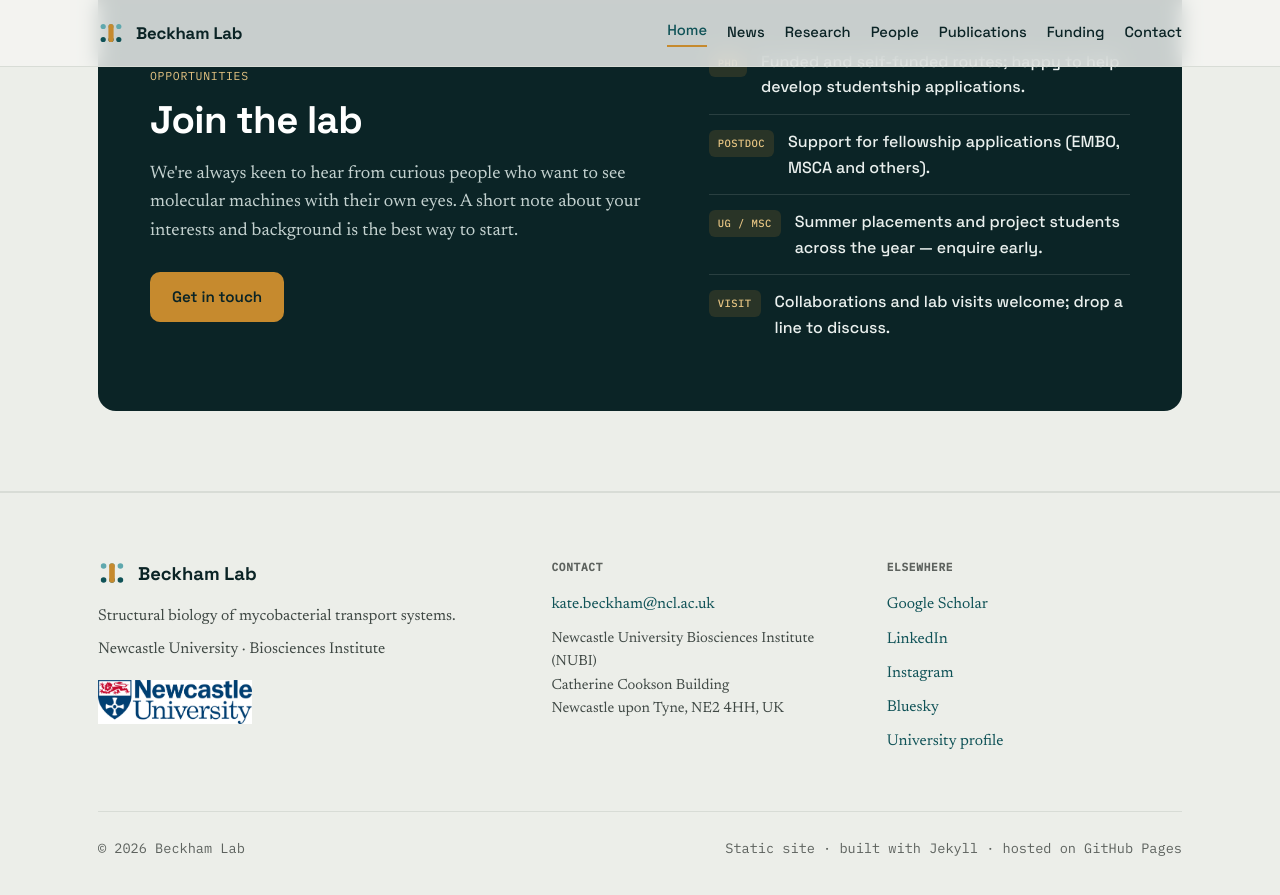
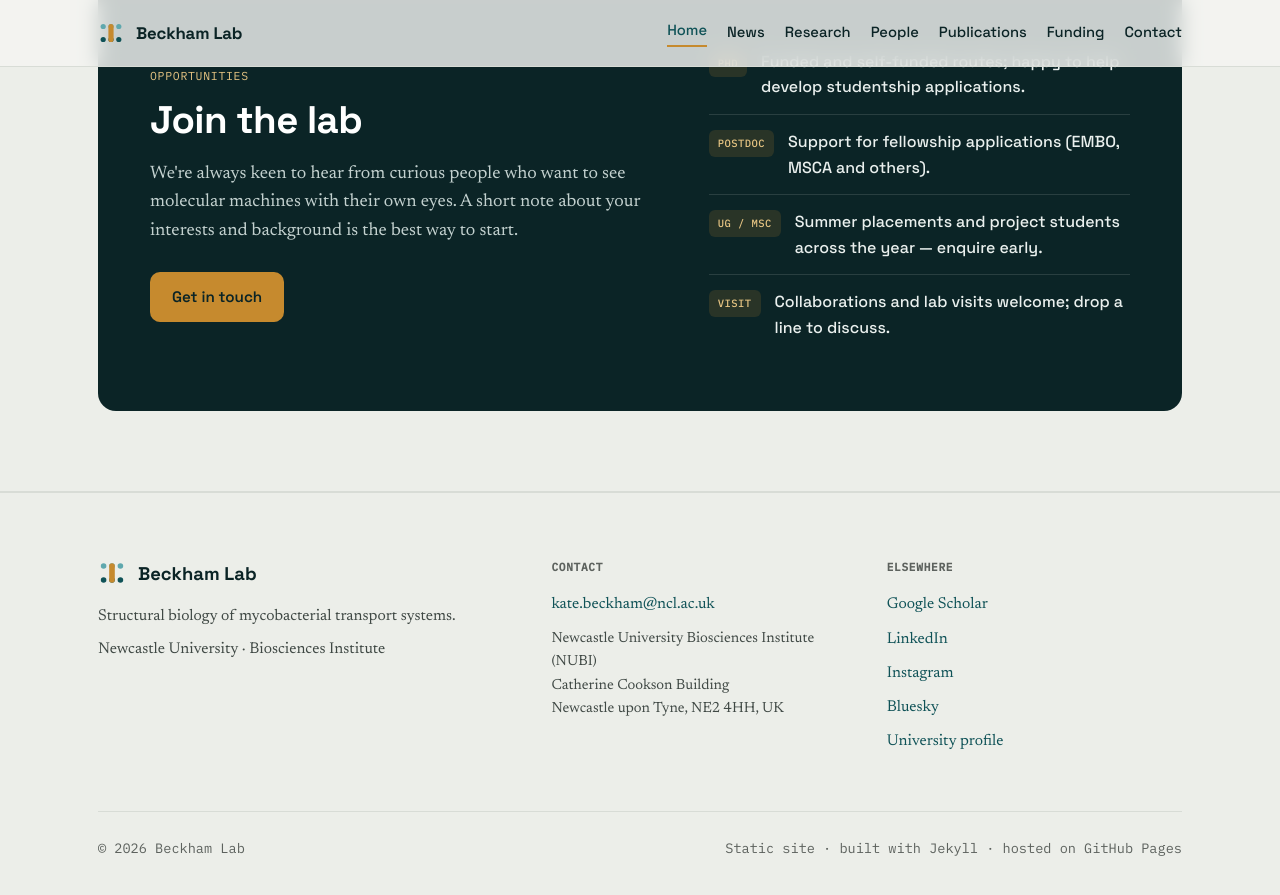
Before and after one commit to beckham-lab-newcastle/beckham-lab-newcastle.github.io, a Jekyll site: the page built from index.html, in a window 1280 px wide and 900 px high, scrolled down 2474 px. Shown: the top 895 px of the window. Built offline with Jekyll 4.4.1, drawn with Linux system fonts in a browser that asks for light colours.

Commit message:
Update footer.html

```diff
--- a/_includes/footer.html
+++ b/_includes/footer.html
@@ -5,8 +5,7 @@
         <div class="foot-brand">{% include glyph.svg %}{{ site.title }}</div>
         <p>Structural biology of mycobacterial transport systems.</p>
         <p>{{ site.institution }} · {{ site.department }}</p>
-        <img src="{{ '/assets/images/nuact.png' | relative_url }}" alt="Newcastle University" style="height:44px;width:auto;margin-top:18px;">
-      </div>
+              </div>
       <div class="foot-col">
         <h4>Contact</h4>
         <a href="mailto:{{ site.email }}">{{ site.email }}</a>
```
